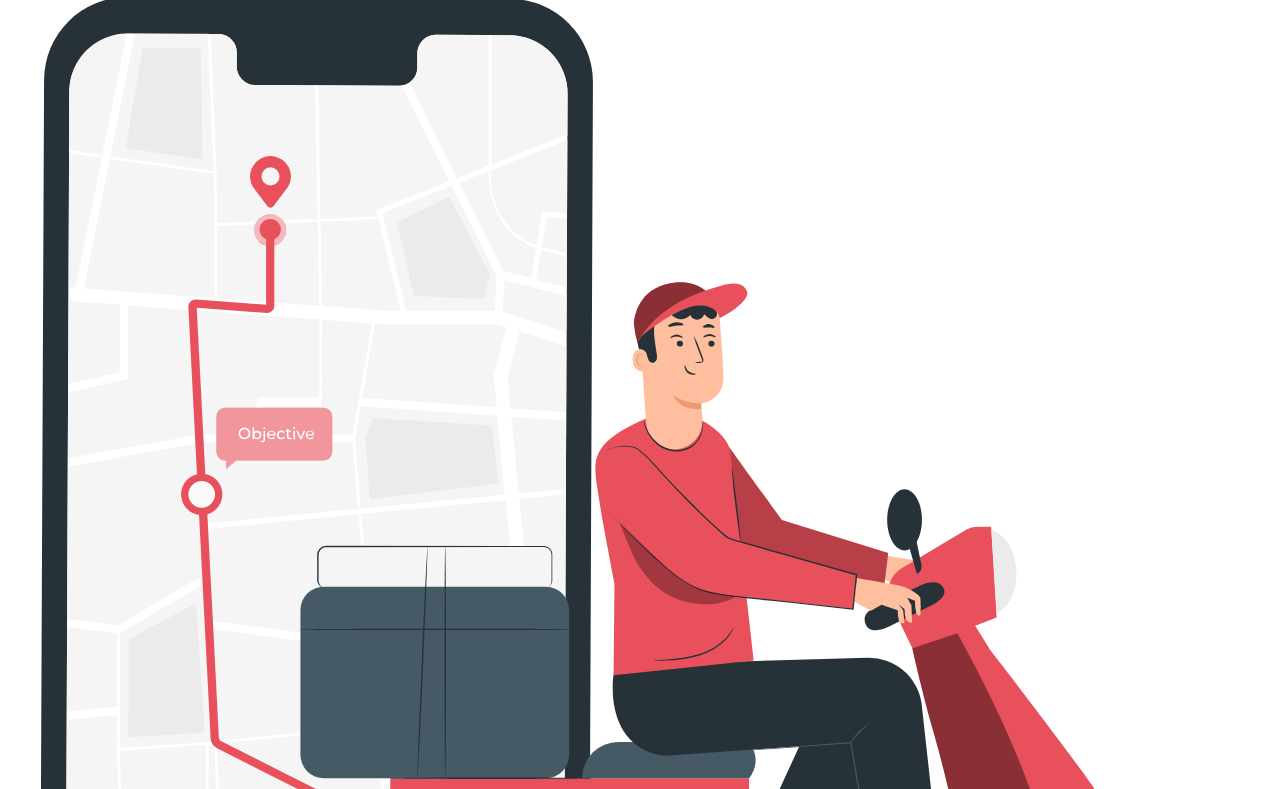
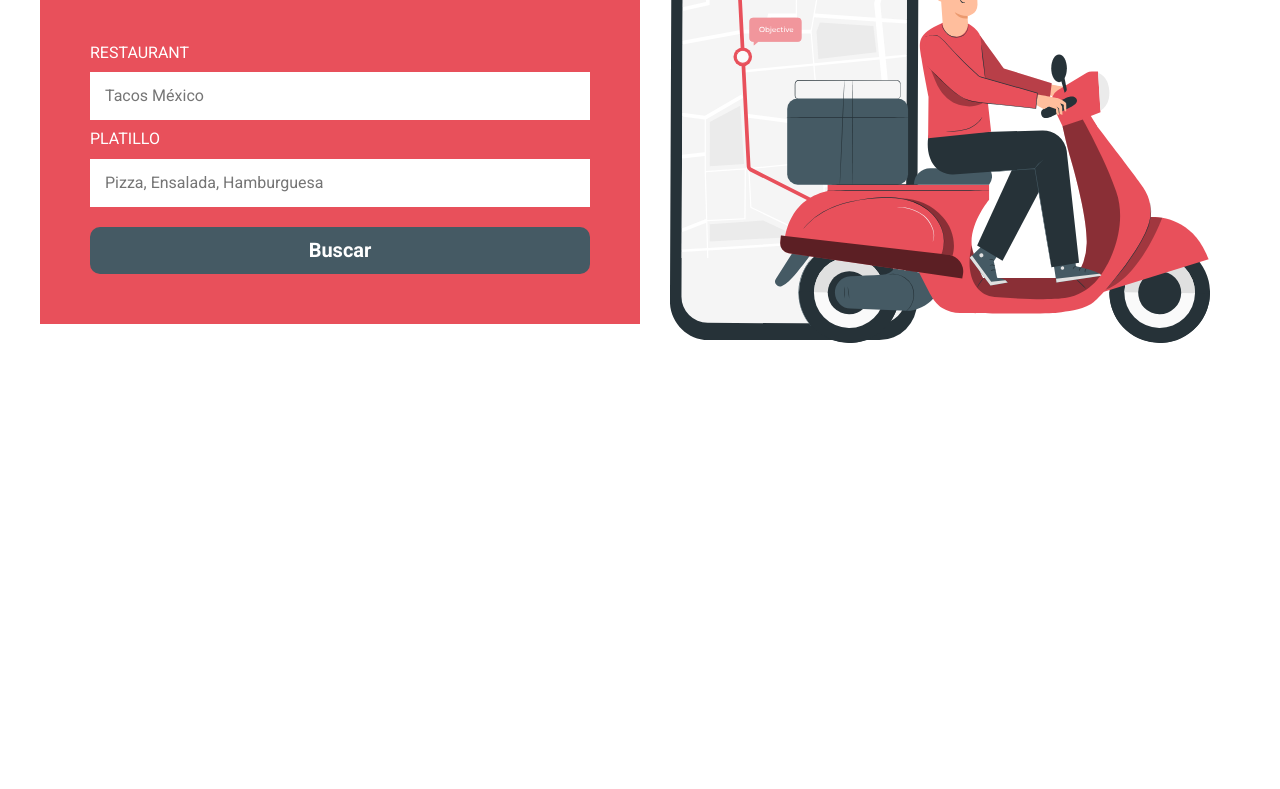
Before and after one commit to GiovanniOlan/course-css-la-guia-completa, a website: page 12-DeliveryApp/index.html in a window 1280 px wide. Shown: the part 352-1141 px from the top of the page. After the commit the page ends 800 px from the top, so only its background shows below. Drawn offline with nearby package versions, Linux system fonts and the light colour scheme; files that its build step writes are made by us from their sources; files whose address does not match are found by name.

Commit message:
search form section done

```diff
--- a/12-DeliveryApp/index.html
+++ b/12-DeliveryApp/index.html
@@ -52,7 +52,7 @@
                 type="text"
                 id="platillo_name"
                 name="platillo_name"
-                placeholder="Pizza, Enzalada, Hamburguesa"
+                placeholder="Pizza, Ensalada, Hamburguesa"
               />
             </div>
             <input class="form__submit" type="submit" value="Buscar" />
--- a/12-DeliveryApp/src/scss/app.scss
+++ b/12-DeliveryApp/src/scss/app.scss
@@ -1,2 +1,3 @@
 @use "base";
 @use "header";
+@use "form";
--- /dev/null
+++ b/12-DeliveryApp/src/scss/form/_form.scss
@@ -0,0 +1,58 @@
+@use "../base/variables" as v;
+@use "../base/mixins" as m;
+
+.form {
+  &__grid {
+    @include m.tablet {
+      display: grid;
+      grid-template-columns: repeat(2, 1fr);
+      justify-items: center;
+      align-items: center;
+    }
+  }
+  &__content {
+    background-color: v.$primario;
+    padding: 5rem;
+  }
+
+  &__title {
+    color: v.$blanco;
+    text-align: center;
+  }
+
+  &__field {
+    display: flex;
+    flex-direction: column;
+  }
+
+  &__label {
+    margin: 1rem 0;
+    color: v.$blanco;
+    text-transform: uppercase;
+  }
+
+  &__input {
+    padding: 1.5rem;
+    border: none;
+  }
+
+  &__submit {
+    @include m.boton(v.$secundario, v.$blanco);
+    margin: 2rem 0 0;
+    @include m.tablet {
+      width: 100%;
+    }
+  }
+
+  &__image {
+    margin: 5rem auto;
+    width: 65%;
+    @include m.tablet {
+      margin: 0;
+    }
+
+    @include m.desktop {
+      width: 90%;
+    }
+  }
+}
--- /dev/null
+++ b/12-DeliveryApp/src/scss/form/_index.scss
@@ -0,0 +1 @@
+@forward "form";
```
